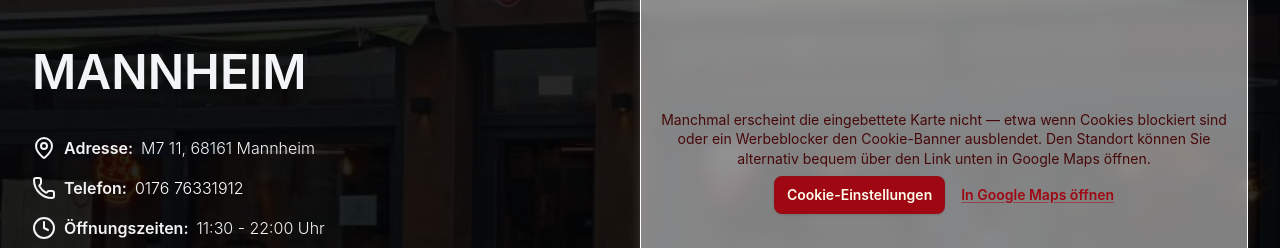
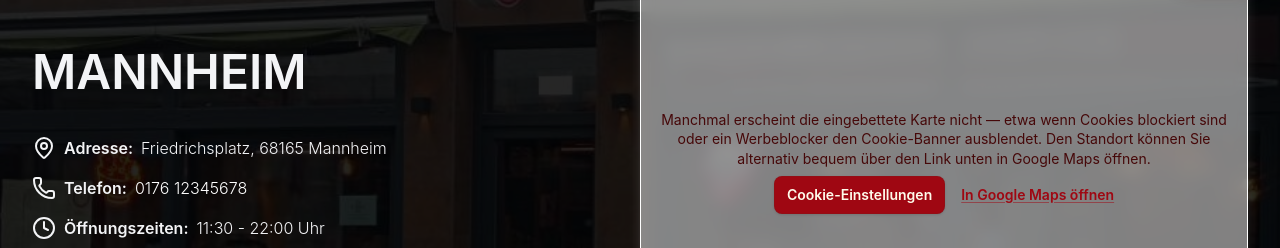
Before and after one commit to ItsIdzA/minramenbar, a React (Vite) app: page / in a window 1280 px wide. Shown: the part 800-1048 px from the top of the page. Built offline with nearby package versions, Linux system fonts and the light colour scheme.

Commit message:
Min aus Min Ramen Bar entfernt für Copyright Gründen 03

```diff
--- a/src/components/Locations.jsx
+++ b/src/components/Locations.jsx
@@ -8,28 +8,28 @@
         id: 0,
         city: "Mannheim",
         img: "/bar-mannheim.jpg",
-        tel: "0176 76331912",
-        email: "min.ramen.mannheim@gmail.com",
-        adress: "M7 11, 68161 Mannheim",
-        mapsSrc: "https://www.google.com/maps/embed?pb=!1m18!1m12!1m3!1d1832.8791416944148!2d8.471438264929374!3d49.48294781990191!2m3!1f0!2f0!3f0!3m2!1i1024!2i768!4f13.1!3m3!1m2!1s0x4797cd18bce262d1%3A0xaf05bba9c0ada1ff!2sMin%20Ramen%20Bar!5e0!3m2!1sde!2sde!4v1775071147652!5m2!1sde!2sde"
+        tel: "0176 12345678",
+        email: "ramen.mannheim@gmail.com",
+        adress: "Friedrichsplatz, 68165 Mannheim",
+        mapsSrc: "https://www.google.com/maps/embed?pb=!1m18!1m12!1m3!1d2298.1977518713197!2d8.473953174395419!3d49.48424442515659!2m3!1f0!2f0!3f0!3m2!1i1024!2i768!4f13.1!3m3!1m2!1s0x4797cefdccd9c463%3A0x895c4ac9d55ad187!2sWasserturm%20Mannheim!5e1!3m2!1sde!2sde!4v1783462725165!5m2!1sde!2sde"
     },
     {
         id: 1,
         city: "Heidelberg",
         img: "/bar-heidelberg.jpg",
-        tel: "0176 32439486",
-        email: "min.ramen.heidelberg@gmail.com",
-        adress: "Neugasse 17, 69117 Heidelberg",
-        mapsSrc: "https://www.google.com/maps/embed?pb=!1m18!1m12!1m3!1d917.8179233988902!2d8.695158233440878!3d49.409262907516734!2m3!1f0!2f0!3f0!3m2!1i1024!2i768!4f13.1!3m3!1m2!1s0x4797c104ae8dfeb1%3A0x36d11b38da68ba81!2sMin%20Ramen%20Bar!5e0!3m2!1sde!2sde!4v1775074149329!5m2!1sde!2sde"
+        tel: "0176 12345678",
+        email: "ramen.heidelberg@gmail.com",
+        adress: "Schlosshof 1, 69117 Heidelberg",
+        mapsSrc: "https://www.google.com/maps/embed?pb=!1m18!1m12!1m3!1d3870.9177202933583!2d8.712609543088757!3d49.41041066928239!2m3!1f0!2f0!3f0!3m2!1i1024!2i768!4f13.1!3m3!1m2!1s0x4797c100ca43db93%3A0x6d672e3649e97eea!2sSchloss%20Heidelberg!5e1!3m2!1sde!2sde!4v1783462904415!5m2!1sde!2sde"
     },
     {
         id: 2,
         city: "Karlsruhe",
         img: "/bar-karlsruhe.jpg",
-        tel: "0721 14597578",
-        email: "",
-        adress: "Waldstr. 19, 76133 Karlsruhe",
-        mapsSrc: "https://www.google.com/maps/embed?pb=!1m18!1m12!1m3!1d778.0382619734878!2d8.398613494127789!3d49.010616519957225!2m3!1f0!2f0!3f0!3m2!1i1024!2i768!4f13.1!3m3!1m2!1s0x479707e28f8df8cb%3A0x6c041c10a5155a28!2sMin%20Ramen%20Bar!5e0!3m2!1sde!2sde!4v1775074095848!5m2!1sde!2sde"
+        tel: "0721 12345678",
+        email: "ramen.karlsruhe@gmail.com",
+        adress: "Schloßbezirk 10, 76131 Karlsruhe",
+        mapsSrc: "https://www.google.com/maps/embed?pb=!1m18!1m12!1m3!1d6562.564101247275!2d8.401913388339201!3d49.01347685621553!2m3!1f0!2f0!3f0!3m2!1i1024!2i768!4f13.1!3m3!1m2!1s0x4797064f2b39cc9f%3A0x6a36d070ba4c7bad!2sSchloss%20Karlsruhe!5e1!3m2!1sde!2sde!4v1783462994852!5m2!1sde!2sde"
     },
 ]
 
```
Also changed, not shown: public/logo.png.
